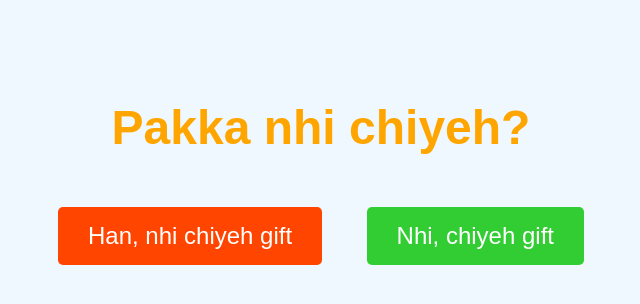
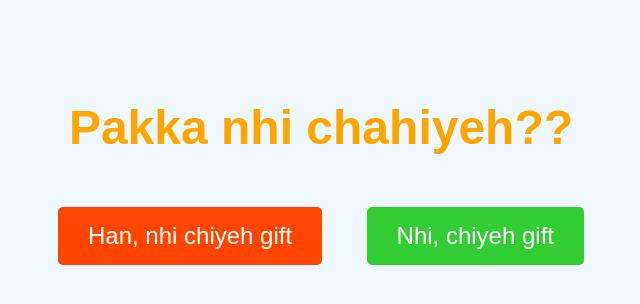
Before and after one commit to ITACHIxddddd/HappyBirthdayKajalDidi, a plain HTML site: page areyousure.html in a window 1280 px wide. Shown: the whole page, without its empty margins (319-959 px from the left). Drawn offline with Linux system fonts and the light colour scheme.

Commit message:
Update areyousure.html

```diff
--- a/areyousure.html
+++ b/areyousure.html
@@ -36,7 +36,7 @@
 </head>
 <body>
 
-    <h1>Pakka nhi chiyeh?</h1>
+    <h1>Pakka nhi chahiyeh??</h1>
     <button class="yes-button" onclick="location.href='thanks.html'">Han, nhi chiyeh gift</button>
     <button class="no-button" id="noButton" onclick="moveButton()">Nhi, chiyeh gift</button>
 
```
